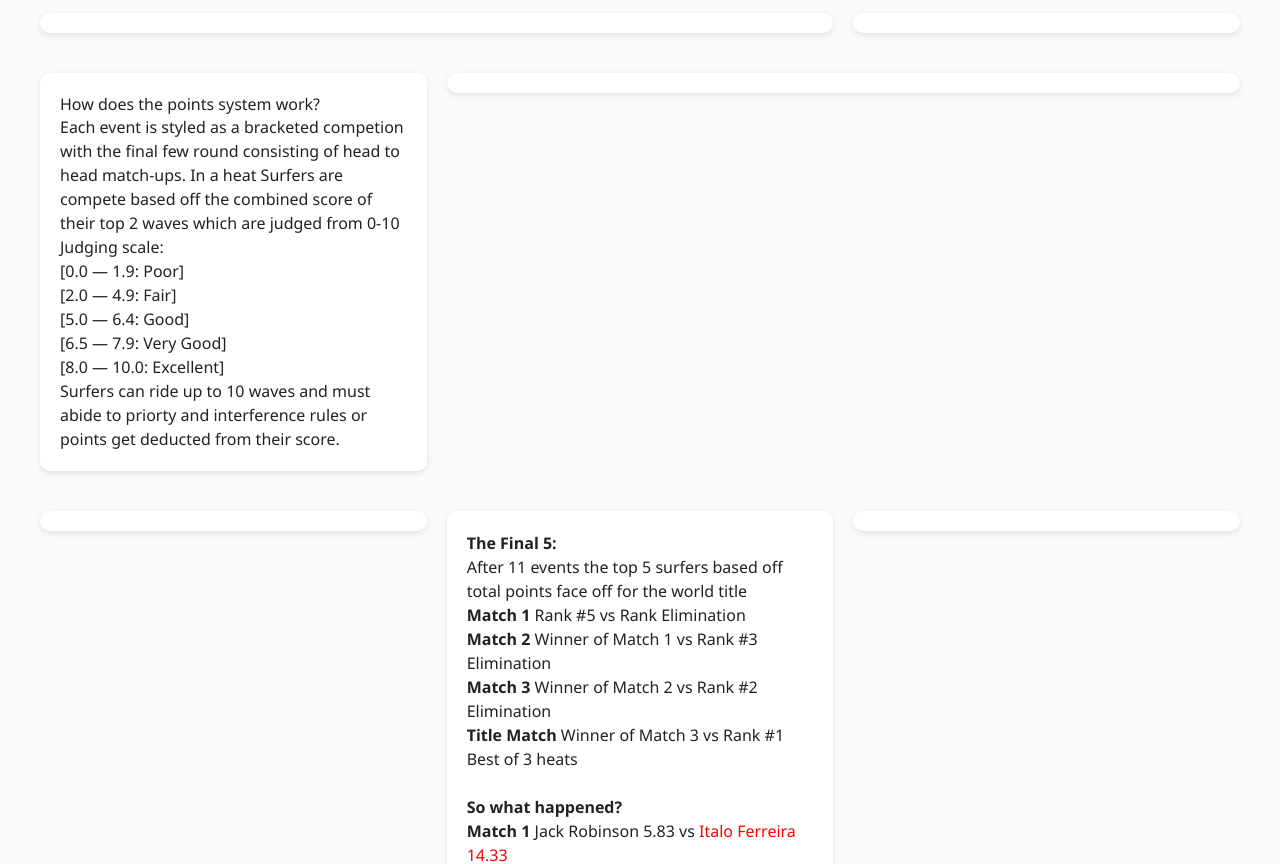
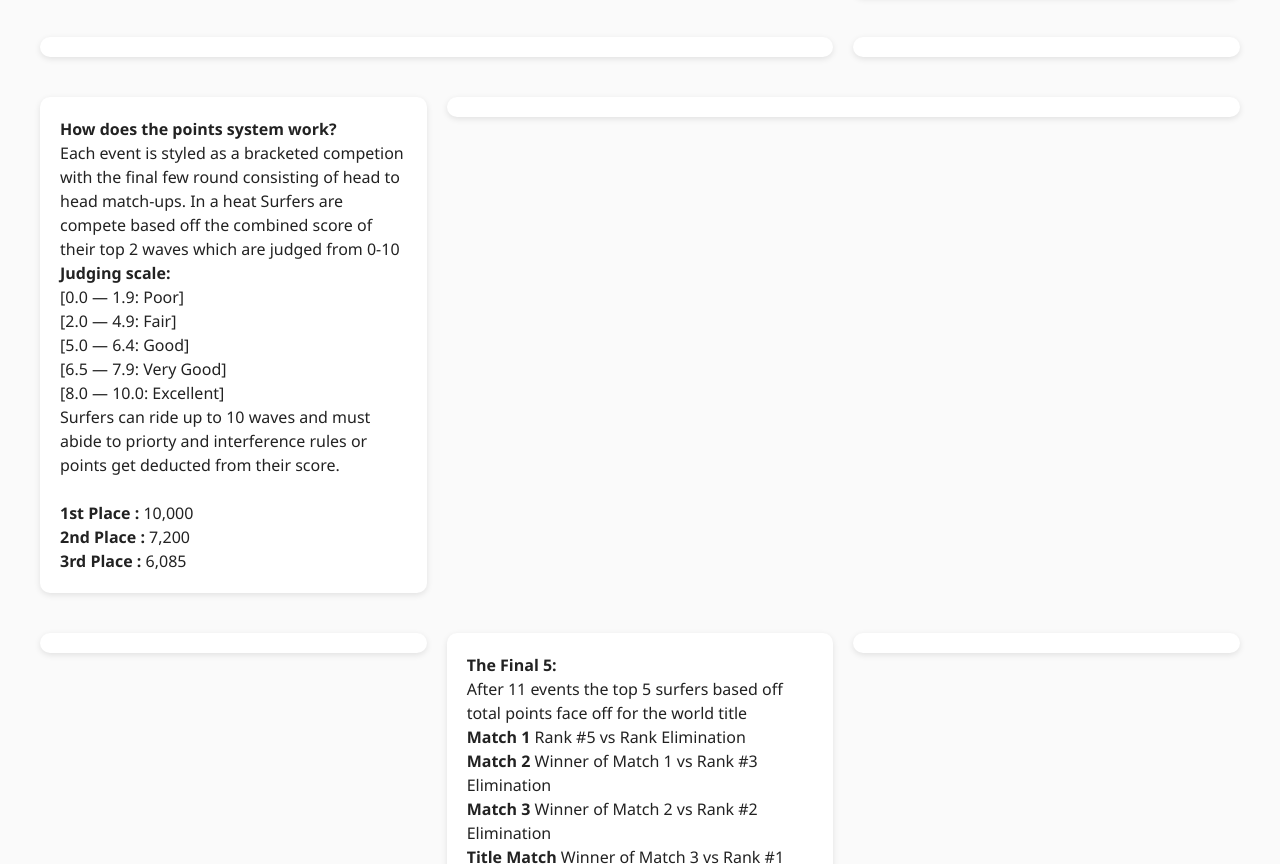
Before and after one commit to Lachlan-Casey/Assignment2, a plain HTML site: page index.html in a window 1280 px wide. Shown: the part 1172-2036 px from the top of the page. Drawn offline with Linux system fonts and the light colour scheme; a script that the page names is missing.

Commit message:
Update index.html

```diff
--- a/index.html
+++ b/index.html
@@ -91,12 +91,12 @@
       Event 5 : Bells Beach <br>
       Event 6 : Snapper Rocks <br>
       Event 7 : Margaret River <br>
-      -----------------------Mid-season Cut-off-------------------- <br>
+      ______________________ Mid-season Cut-off ___________________ <br>
       Event 8 : Lower Trestles <br>
       Event 9 : Saquarema <br>
       Event 10 : Jeffreys Bay <br>
       Event 11 : Teahupo'o <br>
-      -----------------------Final's (Final 5)--------------------- <br>
+      _______________________ Final's (Final 5) ____________________ <br>
       Event 12 : Cloudbreak <br>
       </p>
     </div>
@@ -131,17 +131,21 @@
   <!-- Row 4: 1/3 text, 2/3 plot -->
   <div class="row">
     <div class="text col-1">
-      <Head> How does the points system work?</Head> <br>
       <p>
+      <strong>How does the points system work?</strong> <br>
       Each event is styled as a bracketed competion with the final few round consisting of head to head match-ups. In a heat Surfers are compete based off
       the combined score of their top 2 waves which are judged from 0-10<br>
-      Judging scale:<br>
+      <strong>Judging scale:</strong><br>
       [0.0 — 1.9: Poor]<br>
       [2.0 — 4.9: Fair]<br>
       [5.0 — 6.4: Good]<br>
       [6.5 — 7.9: Very Good]<br>
       [8.0 — 10.0: Excellent]<br>
-      Surfers can ride up to 10 waves and must abide to priorty and interference rules or points get deducted from their score.
+      Surfers can ride up to 10 waves and must abide to priorty and interference rules or points get deducted from their score. <br><br>
+
+      <strong> 1st Place : </strong>  10,000 <br>
+      <strong> 2nd Place : </strong>  7,200 <br>
+      <strong> 3rd Place : </strong>  6,085 <br>
       </p>
     </div>
     <div class="plot col-2" id="plot5"></div>
```
